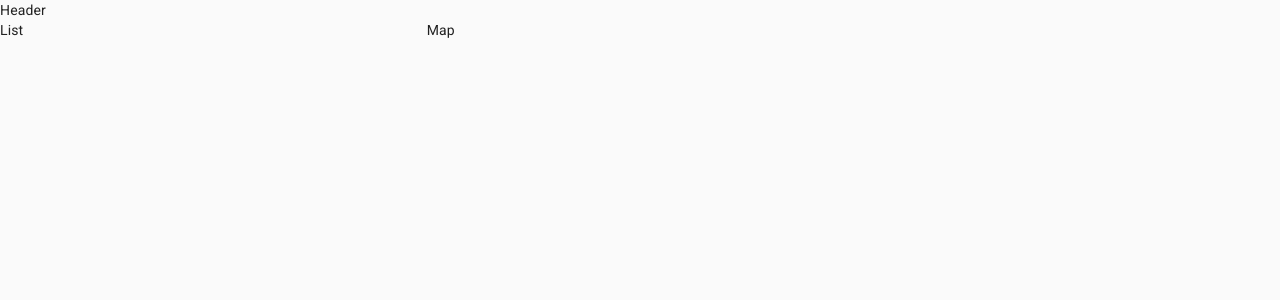
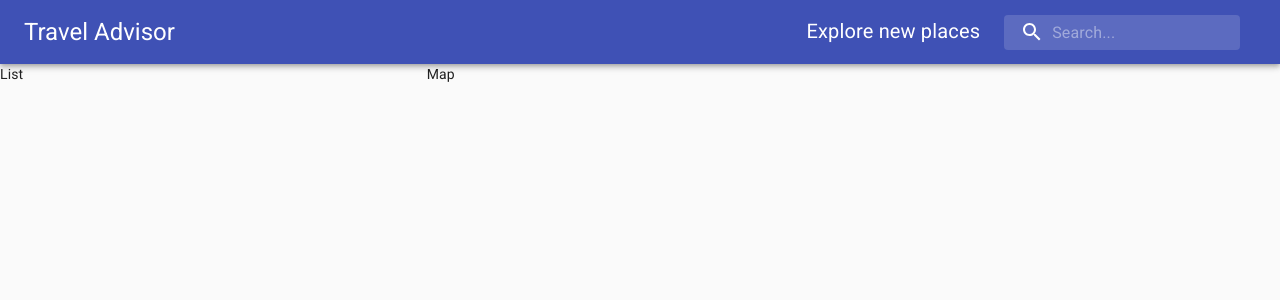
Before and after one commit to bohdanmoroziuk/travel-advisor, a React (Create React App) app: page / in a window 1280 px wide. Shown: the top 300 px of the page. Built offline with nearby package versions, Linux system fonts and the light colour scheme.

Commit message:
feat: add header

```diff
--- a/src/components/Header/Header.tsx
+++ b/src/components/Header/Header.tsx
@@ -1,10 +1,38 @@
 import { FC } from 'react';
 
+// import { Autocomplete } from '@react-google-maps/api';
+import { AppBar, Toolbar, Typography, InputBase, Box } from '@material-ui/core';
+import SearchIcon from '@material-ui/icons/Search';
+
+import useStyles from 'components/Header/styles';
+
 const Header: FC = () => {
+  const classes = useStyles();
+
   return (
-    <div>
-      Header
-    </div>
+    <AppBar position="static" >
+      <Toolbar className={classes.toolbar}>
+        <Typography className={classes.title} variant="h5">
+          Travel Advisor
+        </Typography>
+        <Box display="flex">
+          <Typography className={classes.title} variant="h6">
+            Explore new places
+          </Typography>
+          {/* <Autocomplete> */}
+            <div className={classes.search}>
+              <div className={classes.searchIcon}>
+                <SearchIcon />
+              </div>
+              <InputBase
+                classes={{ root: classes.inputRoot, input: classes.input }}
+                placeholder="Search..."
+              />
+            </div>
+          {/* </Autocomplete> */}
+        </Box>
+      </Toolbar>
+    </AppBar>
   );
 };
 
--- /dev/null
+++ b/src/components/Header/styles.ts
@@ -0,0 +1,54 @@
+import { alpha, makeStyles } from '@material-ui/core/styles';
+
+export default makeStyles((theme) => ({
+  title: {
+    display: 'none',
+
+    [theme.breakpoints.up('sm')]: {
+      display: 'block',
+    },
+  },
+  search: {
+    position: 'relative',
+    borderRadius: theme.shape.borderRadius,
+    backgroundColor: alpha(theme.palette.common.white, 0.15),
+    marginRight: theme.spacing(2),
+    marginLeft: 0,
+    width: '100%',
+
+    '&:hover': {
+      backgroundColor: alpha(theme.palette.common.white, 0.25),
+    },
+
+    [theme.breakpoints.up('sm')]: {
+      marginLeft: theme.spacing(3),
+      width: 'auto',
+    },
+  },
+  searchIcon: {
+    padding: theme.spacing(0, 2),
+    height: '100%',
+    position: 'absolute',
+    pointerEvents: 'none',
+    display: 'flex',
+    alignItems: 'center',
+    justifyContent: 'center',
+  },
+  inputRoot: {
+    color: 'inherit',
+  },
+  input: {
+    padding: theme.spacing(1, 1, 1, 0),
+    paddingLeft: `calc(1em + ${theme.spacing(4)}px)`,
+    transition: theme.transitions.create('width'),
+    width: '100%',
+
+    [theme.breakpoints.up('md')]: {
+      width: '20ch',
+    },
+  },
+  toolbar: {
+    display: 'flex',
+    justifyContent: 'space-between',
+  },
+}));
```
